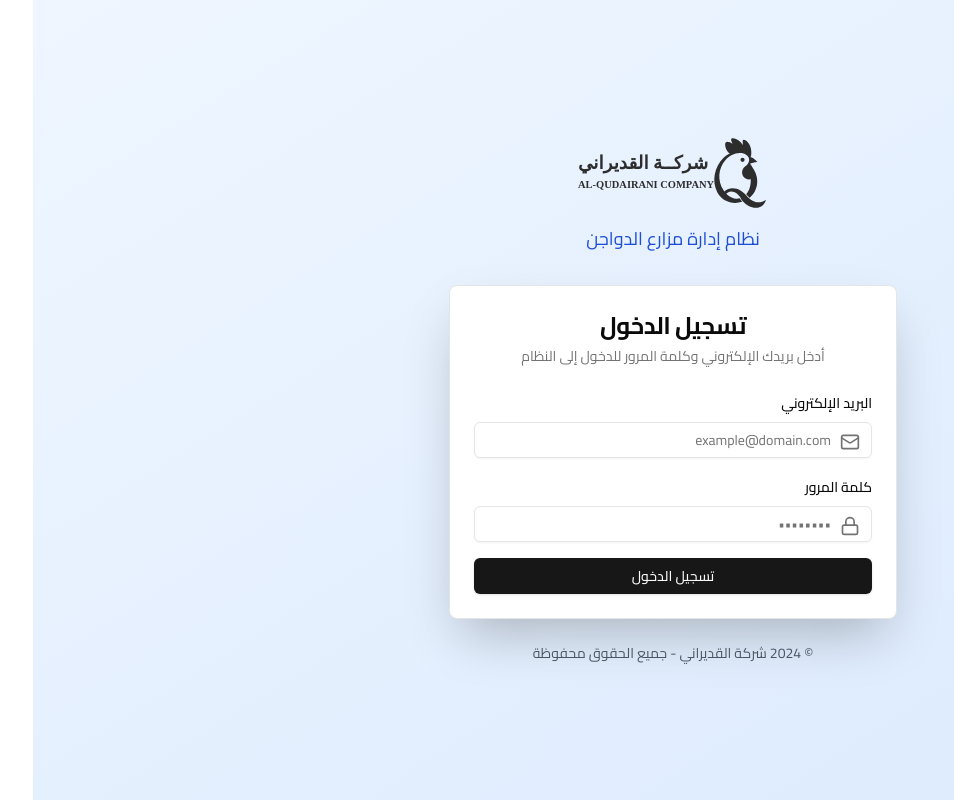
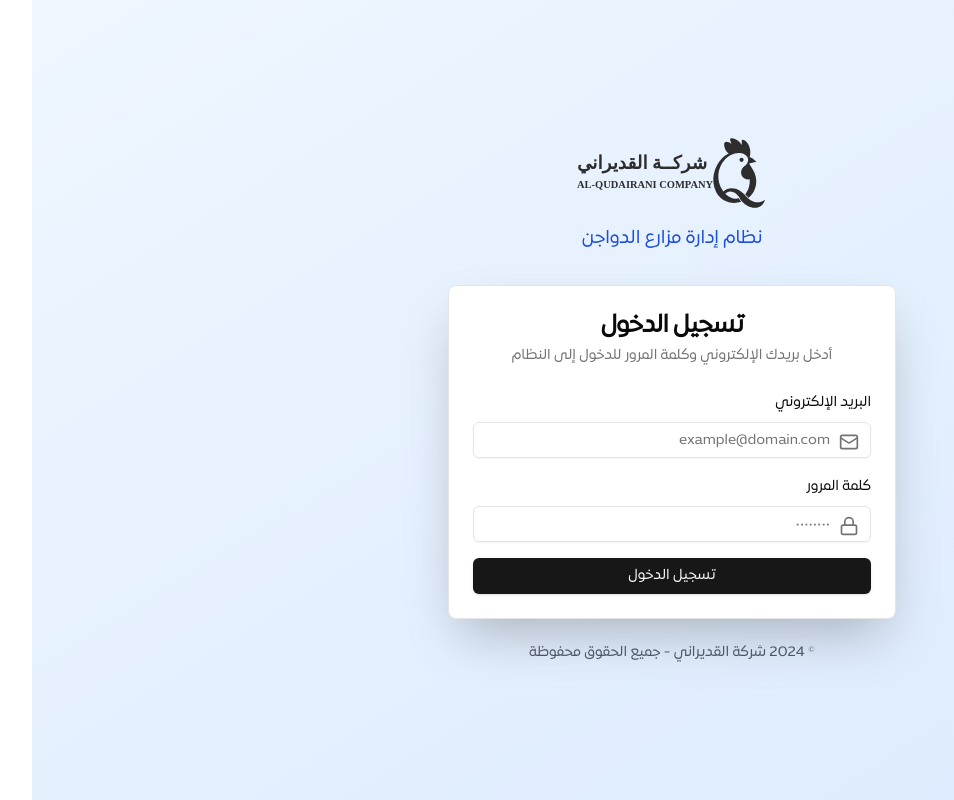
Before and after one commit to kdirani/Kdirani-Farms, a Next.js app: page /login in a window 1280 px wide. Shown: the whole page, without its empty margins (78-1032 px from the left). Built offline with nearby package versions, Linux system fonts and the light colour scheme; no server answers.

Commit message:
feat: add ExpoArabic font and apply it globally
Add new Arabic font file and configure it in global CSS to ensure consistent typography across the application. The font is set as the default for all elements while falling back to system fonts.

```diff
--- a/app/globals.css
+++ b/app/globals.css
@@ -1,6 +1,15 @@
 @tailwind base;
 @tailwind components;
 @tailwind utilities;
+
+/* تعريف الخط العربي */
+@font-face {
+  font-family: 'ExpoArabic';
+  src: url('/Fonts/alfont_com_AlFont_com_ExpoArabic-Book-1.ttf') format('truetype');
+  font-weight: normal;
+  font-style: normal;
+  font-display: swap;
+}
 
 @layer base {
   :root {
@@ -62,9 +71,11 @@
 @layer base {
   * {
     @apply border-border;
+    font-family: 'ExpoArabic', system-ui, sans-serif;
   }
   body {
     @apply bg-background text-foreground;
+    font-family: 'ExpoArabic', system-ui, sans-serif;
   }
 }
 
```
Also changed, not shown: public/Fonts/alfont_com_AlFont_com_ExpoArabic-Book-1.ttf (added).
